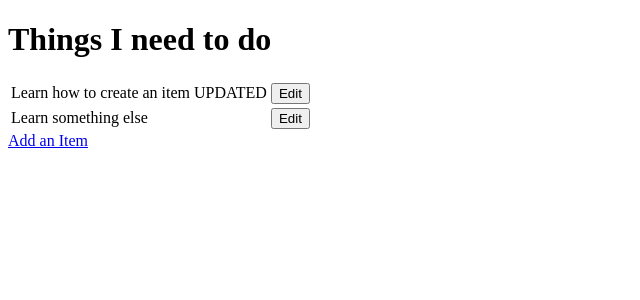
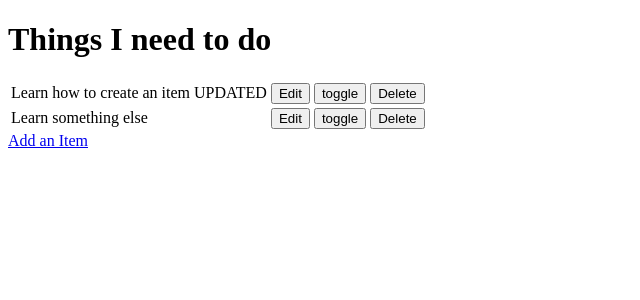
Before and after one commit to Leefarmer83/fullstack-framework-hello-django, a Django app: page / in a window 1280 px wide. Shown: the top 300 px of the page, without its empty margins (0-640 px from the left). Run offline with Django 3.2, Linux system fonts and the light colour scheme; data comes from the database, SQL or seed files in the repository; both versions use the stored data as it was after the commit.

Commit message:
added delete funtion,url and views

```diff
--- a/django_todo/urls.py
+++ b/django_todo/urls.py
@@ -15,11 +15,14 @@ Including another URLconf
 """
 from django.contrib import admin
 from django.urls import path
-from todo.views import get_todo_list, add_item, edit_item
+from todo import views
 
 urlpatterns = [
     path('admin/', admin.site.urls),
-    path('', get_todo_list, name='get_todo_list'),
-    path('add', add_item, name='add'),
-    path('edit/<item_id>', edit_item, name='edit')
+    path('', views.get_todo_list, name='get_todo_list'),
+    path('add', views.add_item, name='add'),
+    path('edit/<item_id>', views.edit_item, name='edit'),
+    path('toggle/<item_id>', views.toggle_item, name='toggle'),
+    path('delete/<item_id>', views.delete_item, name='delete'),
+
 ]
--- a/todo/templates/todo/todo_list.html
+++ b/todo/templates/todo/todo_list.html
@@ -23,6 +23,20 @@
                     </button>
                 </a>
             </td>
+              <td>
+                <a href="/toggle/{{ item.id }}">
+                    <button>
+                        toggle
+                    </button>
+                </a>
+            </td>
+            <td>
+                <a href="/delete/{{ item.id }}">
+                    <button>
+                        Delete
+                    </button>
+                </a>
+            </td>
             </tr>
             {% empty %}
             <tr><td>You have nothing to do</td></tr>
--- a/todo/views.py
+++ b/todo/views.py
@@ -38,3 +38,16 @@ def edit_item(request, item_id):
         'form': form
     }
     return render(request, 'todo/edit_item.html', context)
+
+
+def toggle_item(request, item_id):
+    item = get_object_or_404(Item, id=item_id)
+    item.done = not item.done
+    item.save()
+    return redirect('get_todo_list')
+
+
+def delete_item(request, item_id):
+    item = get_object_or_404(Item, id=item_id)
+    item.delete()
+    return redirect('get_todo_list')
```
Also changed, not shown: db.sqlite3.
